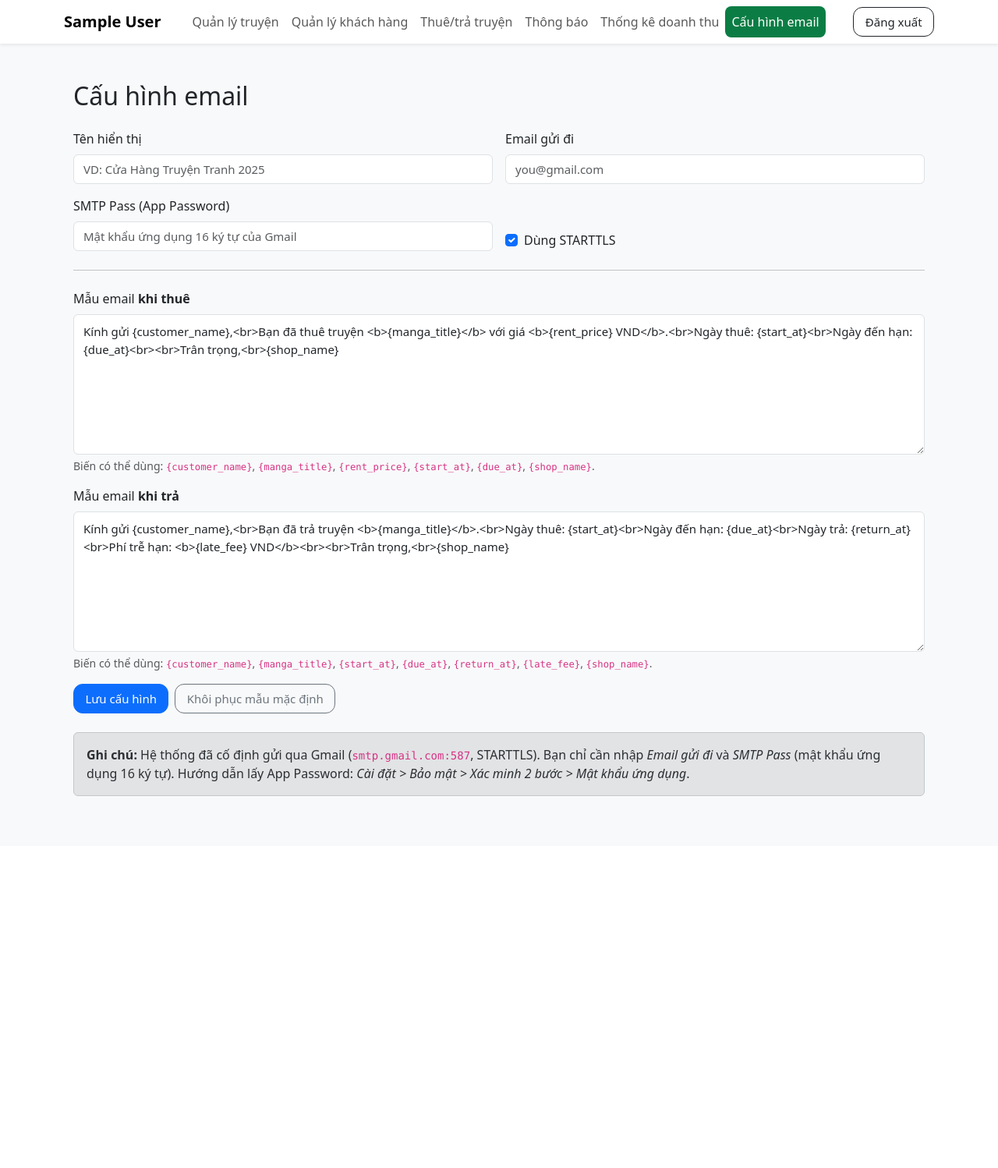
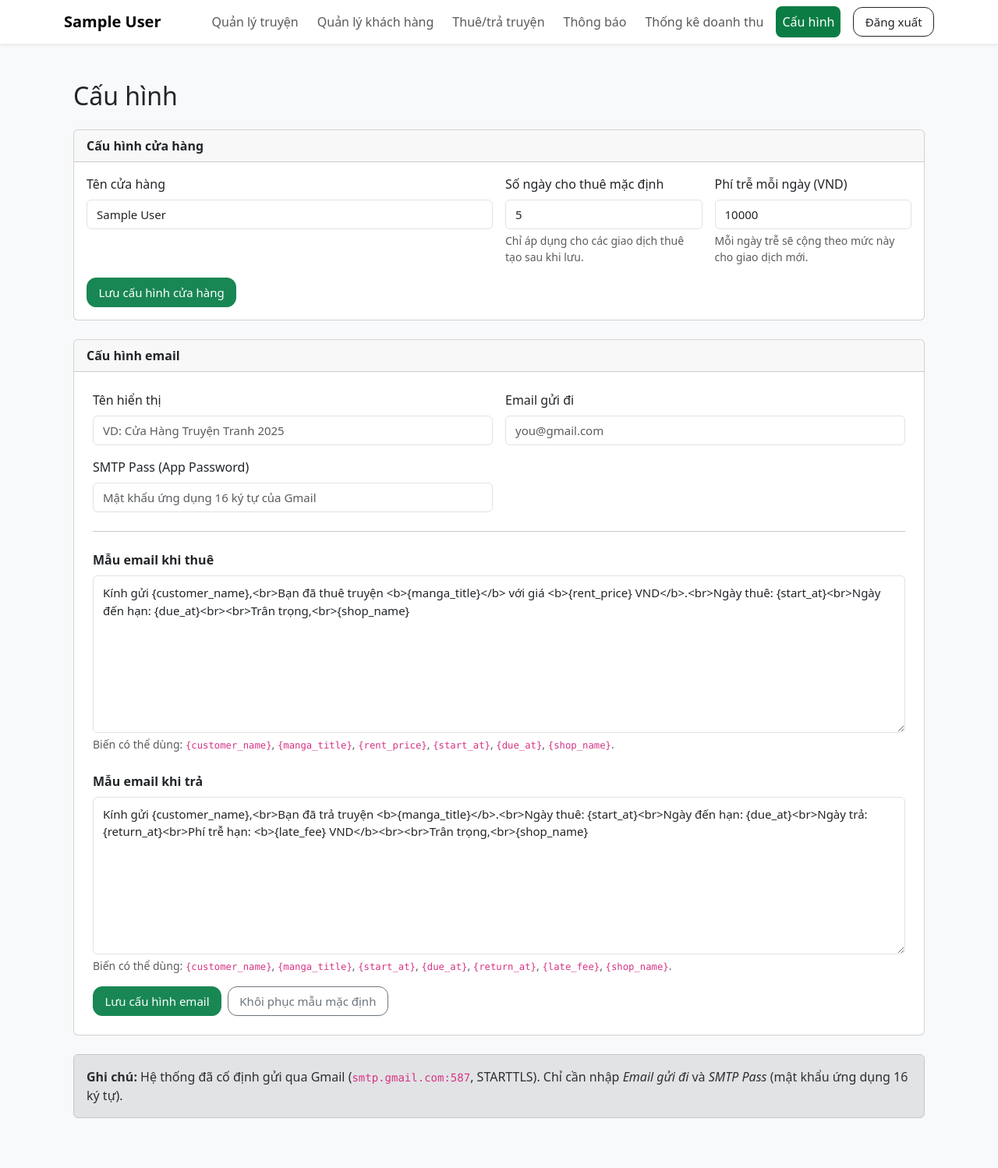
Before and after one commit to QuenggRyo/ung-dung-web-cho-thue-truyen-tranh, a Flask app: page /email-settings in a window 1280 px wide. Shown: the whole page at 78% size. Before the commit the page ends 1021 px from the top, so only its background shows below. Run offline with Flask 3, Linux system fonts and the light colour scheme; the visitor is signed in with stand-in values (Sample User, id 1).

Commit message:
Update 5 files: app.py, base.html, email_settings.html, rentals_list.html, notifications.html

```diff
--- a/app.py
+++ b/app.py
@@ -146,8 +146,69 @@ def count_unread_notifications(username):
     lst = read_json(user_file(username, "notifications.json"), [])
     return sum(1 for n in lst if not n.get("read"))
 
+
+# ===== Cấu hình cửa hàng (per user) =====
+def default_shop_cfg(username: str):
+    """
+    Giá trị mặc định:
+      - shop_name: lấy từ session hoặc users.json, nếu không có thì dùng chuỗi mặc định
+      - default_rent_days: 5 ngày
+      - late_fee_per_day: 10.000 VND
+    """
+    shop_name = session.get("shop_name", "")
+    if not shop_name and username:
+        users = read_json(USERS_FILE, [])
+        u = next((u for u in users if u.get("username") == username), None)
+        if u:
+            shop_name = u.get("shop_name", "")
+
+    if not shop_name:
+        shop_name = "Cửa Hàng Truyện Tranh 2025"
+
+    return {
+        "shop_name": shop_name,
+        "default_rent_days": 5,
+        "late_fee_per_day": 10000,
+    }
+
+
+def read_shop_cfg(username: str):
+    """
+    Đọc shop_config.json của tài khoản.
+    Nếu chưa có file thì sinh ra với giá trị mặc định.
+    """
+    path = user_file(username, "shop_config.json")
+    cfg = read_json(path, {})
+    base = default_shop_cfg(username)
+    for k, v in base.items():
+        cfg.setdefault(k, v)
+    write_json(path, cfg)
+    return cfg
+
+
+@app.context_processor
+def inject_shop_cfg():
+    """
+    Bơm biến shop_cfg vào tất cả template:
+      - shop_cfg.shop_name
+      - shop_cfg.default_rent_days
+      - shop_cfg.late_fee_per_day
+    """
+    username = get_current_username()
+    if not username:
+        return {
+            "shop_cfg": {
+                "shop_name": "Hệ thống quản lý & cho thuê truyện tranh",
+                "default_rent_days": 5,
+                "late_fee_per_day": 10000,
+            }
+        }
+    return {"shop_cfg": read_shop_cfg(username)}
+
+
 # ===== Đồng bộ khi sửa =====
 def propagate_manga_changes(username, manga_obj):
+
     rpath = user_file(username, "rentals.json")
     rentals = read_json(rpath, [])
     changed = False
@@ -394,15 +455,59 @@ def customers_delete(cid):
 # ================== Thuê / Trả truyện ==================
 @app.route("/rentals")
 def rentals_list():
-    if require_login(): return require_login()
+    if require_login():
+        return require_login()
     q = (request.args.get("q") or "").strip().lower()
     username = get_current_username()
+
     rentals = read_json(user_file(username, "rentals.json"), [])
-    rentals.sort(key=lambda x: x.get("created_at",""), reverse=True)
+
+        # ===== TÍNH LẠI PHÍ TRỄ CHO CÁC GIAO DỊCH CHƯA TRẢ =====
+    now = datetime.now()
+    shop_cfg = read_shop_cfg(username)
+    default_per_day = int(shop_cfg.get("late_fee_per_day", 10000) or 10000)
+
+    for r in rentals:
+        # Chỉ tính cho những giao dịch chưa trả
+        if not r.get("returned_at"):
+            try:
+                due = parse_dt(r["due_at"])
+            except Exception:
+                # Nếu dữ liệu ngày bị lỗi thì bỏ qua để không crash
+                continue
+
+            days_late = (now - due).days
+            late_fee = 0
+            if days_late > 0:
+                # Lấy phí trễ/ngày từ giao dịch, nếu không có thì dùng cấu hình hiện tại
+                per_day = r.get("late_fee_per_day", default_per_day)
+                try:
+                    per_day_int = int(per_day)
+                except Exception:
+                    per_day_int = default_per_day
+
+                if per_day_int < 0:
+                    per_day_int = 0
+
+                late_fee = days_late * per_day_int
+
+            # Ghi lại vào object để hiển thị ra bảng
+            r["late_fee"] = format_price(str(late_fee))
+    # =======================================================
+
+    rentals.sort(key=lambda x: x.get("created_at", ""), reverse=True)
     if q:
-        rentals = [r for r in rentals if q in r["manga_title"].lower() or q in r["customer_name"].lower()]
+        rentals = [
+            r for r in rentals
+            if q in r["manga_title"].lower() or q in r["customer_name"].lower()
+        ]
     unread_count = count_unread_notifications(username)
-    return render_template("rentals_list.html", rentals=rentals, q=q, unread_count=unread_count)
+    return render_template(
+        "rentals_list.html",
+        rentals=rentals,
+        q=q,
+        unread_count=unread_count,
+    )
 
 @app.route("/api/manga-price")
 def api_manga_price():
@@ -429,9 +534,15 @@ def rentals_create():
     manga = read_json(user_file(username, "manga.json"), [])
     customer_id = (request.form.get("customer_id") or "").strip()
     manga_id = (request.form.get("manga_id") or "").strip()
+        # Đọc cấu hình cửa hàng (số ngày thuê + phí trễ)
+    shop_cfg = read_shop_cfg(username)
+    rent_days = int(shop_cfg.get("default_rent_days", 5) or 5)
+    if rent_days < 1:
+        rent_days = 1
+
     rent_price = format_price(request.form.get("rent_price") or "0")
     start_at = now_str()
-    due_at = (datetime.now() + timedelta(days=5)).strftime(DT_FMT)
+    due_at = (datetime.now() + timedelta(days=rent_days)).strftime(DT_FMT)
 
     cust = next((c for c in customers if c["id"]==customer_id), None)
     mg = next((m for m in manga if m["id"]==manga_id), None)
@@ -452,6 +563,8 @@ def rentals_create():
         "customer_name": cust["name"],
         "rent_price": rent_price,
         "late_fee": "0",
+        # lưu phí trễ theo ngày tại thời điểm tạo giao dịch
+        "late_fee_per_day": int(shop_cfg.get("late_fee_per_day", 10000) or 0),
         "created_at": start_at,
         "due_at": due_at,
         "returned_at": "",
@@ -492,16 +605,34 @@ def rentals_return(rid):
         if r["id"] == rid and not r.get("returned_at"):
             found = r
             break
+
     if not found:
         flash("Không tìm thấy giao dịch hoặc đã trả.", "danger")
         return redirect(url_for("rentals_list"))
-    due = parse_dt(found["due_at"])
-    days_late = (datetime.now() - due).days
-    late_fee = 0
-    if days_late > 0:
-        late_fee = days_late * 10000
+    else:
+        # chỉ chạy khi tìm thấy giao dịch
+        shop_cfg = read_shop_cfg(username)
+        default_per_day = int(shop_cfg.get("late_fee_per_day", 10000) or 10000)
+
+        due = parse_dt(found["due_at"])
+        days_late = (datetime.now() - due).days
+
+        late_fee = 0
+        if days_late > 0:
+            per_day = found.get("late_fee_per_day", default_per_day)
+            try:
+                per_day_int = int(per_day)
+            except Exception:
+                per_day_int = default_per_day
+
+            if per_day_int < 0:
+                per_day_int = 0
+
+            late_fee = days_late * per_day_int
+
     found["late_fee"] = format_price(str(late_fee))
     found["returned_at"] = now_str()
+
     write_json(user_file(username, "rentals.json"), rentals)
 
     adjust_stock(username, found["manga_id"], +1)
@@ -530,18 +661,30 @@ def rentals_return(rid):
 # ================== Thông báo ==================
 @app.route("/notifications", methods=["GET","POST"])
 def notifications():
-    if require_login(): return require_login()
+    if require_login():
+        return require_login()
     username = get_current_username()
     notifs_path = user_file(username, "notifications.json")
     notifs = read_json(notifs_path, [])
+
     if request.method == "POST":
         nid = request.args.get("read")
-        for n in notifs:
-            if n["id"] == nid:
+
+        if nid == "all":
+            # Đánh dấu tất cả thông báo là đã đọc
+            for n in notifs:
                 n["read"] = True
+        else:
+            # Đánh dấu 1 thông báo (double-click như cũ)
+            for n in notifs:
+                if n["id"] == nid:
+                    n["read"] = True
+                    break
+
         write_json(notifs_path, notifs)
         return jsonify({"ok": True})
-    notifs.sort(key=lambda x: x.get("created_at",""), reverse=True)
+
+    notifs.sort(key=lambda x: x.get("created_at", ""), reverse=True)
     unread_count = count_unread_notifications(username)
     return render_template("notifications.html", notifs=notifs, unread_count=unread_count)
 
@@ -568,7 +711,7 @@ def stats():
         if not date_to:
             date_to = today
 
-    # Hàm kiểm tra giao dịch có nằm trong khoảng ngày hay không
+        # Hàm kiểm tra giao dịch có nằm trong khoảng ngày thuê hay không (created_at)
     def in_range(rec):
         try:
             t = parse_dt(rec["created_at"])
@@ -588,14 +731,48 @@ def stats():
                 ok &= t <= parse_dt(date_to)
         return ok
 
-    # Lọc danh sách theo khoảng ngày
+    # Giữ lại bản đầy đủ để tính phí trễ theo NGÀY TRẢ
+    rentals_all = list(rentals)
+
+    # Lọc danh sách theo khoảng ngày thuê (cho tổng giao dịch + tổng giá thuê)
     if date_from or date_to:
         rentals = [r for r in rentals if in_range(r)]
 
+    # Hàm kiểm tra giao dịch có ngày trả nằm trong khoảng lọc hay không (returned_at)
+    def in_return_range(rec):
+        returned_at_str = rec.get("returned_at")
+        if not returned_at_str:
+            return False
+        try:
+            t = parse_dt(returned_at_str)
+        except:
+            return False
+
+        ok = True
+        if date_from:
+            if len(date_from) == 10:
+                ok &= t >= parse_dt(date_from + " 00:00:00")
+            else:
+                ok &= t >= parse_dt(date_from)
+        if date_to:
+            if len(date_to) == 10:
+                ok &= t <= parse_dt(date_to + " 23:59:59")
+            else:
+                ok &= t <= parse_dt(date_to)
+        return ok
+
     # Tính toán thống kê
+    # 1) Tổng số giao dịch + tổng giá thuê tính theo NGÀY THUÊ
     total_trans = len(rentals)
     total_rent = sum(price_to_int(r["rent_price"]) for r in rentals)
-    total_late = sum(price_to_int(r.get("late_fee", "0")) for r in rentals if r.get("returned_at"))
+
+    # 2) Tổng phí trễ tính theo NGÀY TRẢ
+    total_late = sum(
+        price_to_int(r.get("late_fee", "0"))
+        for r in rentals_all
+        if in_return_range(r)
+    )
+
     total = total_rent + total_late
     unread_count = count_unread_notifications(username)
 
@@ -637,18 +814,26 @@ def default_email_cfg(shop_name: str = ""):
 
 @app.route("/email-settings", methods=["GET", "POST"])
 def email_settings():
+    """
+    Trang CẤU HÌNH:
+      - Phần trên: Cấu hình cửa hàng
+      - Phần dưới: Cấu hình email
+    """
     if require_login():
         return require_login()
 
     username = get_current_username()
+    shop_cfg = read_shop_cfg(username)
+
+    # ----- CẤU HÌNH EMAIL -----
     path = user_file(username, "email.json")
     cfg = read_json(path, {})
 
-    # Khôi phục mẫu mặc định (không đụng tới mật khẩu nếu đã có)
+    # Khôi phục mẫu mặc định (chỉ ảnh hưởng tới template email)
     if request.method == "GET" and request.args.get("reset_tpl") == "1":
-        base = default_email_cfg(session.get('shop_name', ''))
+        base = default_email_cfg(shop_cfg.get("shop_name", ""))
         cfg.setdefault("smtp_pass", "")
-        cfg.setdefault("sender_name", session.get('shop_name', 'Cửa Hàng Truyện Tranh 2025'))
+        cfg.setdefault("sender_name", shop_cfg.get("shop_name", "Cửa Hàng Truyện Tranh 2025"))
         cfg.setdefault("sender_email", "")
         cfg.setdefault("use_tls", True)
         cfg["tpl_rent"] = base["tpl_rent"]
@@ -657,34 +842,94 @@ def email_settings():
         flash("Đã khôi phục mẫu email mặc định.", "success")
         return redirect(url_for("email_settings"))
 
-    # Lưu cấu hình
     if request.method == "POST":
-        cfg = {
-            "smtp_pass": (request.form.get("smtp_pass") or "").strip(),
-            "sender_name": (request.form.get("sender_name") or "").strip(),
-            "sender_email": (request.form.get("sender_email") or "").strip(),
-            "use_tls": True,  # luôn dùng STARTTLS với Gmail
-            "tpl_rent": (request.form.get("tpl_rent") or "").strip(),
-            "tpl_return": (request.form.get("tpl_return") or "").strip(),
-        }
-        base = default_email_cfg(session.get('shop_name', ''))
-        if not cfg.get("tpl_rent"):
-            cfg["tpl_rent"] = base["tpl_rent"]
-        if not cfg.get("tpl_return"):
-            cfg["tpl_return"] = base["tpl_return"]
-        write_json(path, cfg)
-        flash("Đã lưu cấu hình email.", "success")
-        return redirect(url_for("email_settings"))
+        action = (request.form.get("action") or "").strip()
+
+        # ----- LƯU CẤU HÌNH CỬA HÀNG -----
+        if action == "shop":
+            shop_name = (request.form.get("shop_name") or "").strip()
+            if not shop_name:
+                shop_name = shop_cfg.get("shop_name", "")
+
+            def safe_int(val, default):
+                try:
+                    return int(val)
+                except Exception:
+                    return default
+
+            default_days = safe_int(
+                request.form.get("default_rent_days"),
+                shop_cfg.get("default_rent_days", 5),
+            )
+            late_per_day = safe_int(
+                request.form.get("late_fee_per_day"),
+                shop_cfg.get("late_fee_per_day", 10000),
+            )
+
+            if default_days < 1:
+                default_days = 1
+            if late_per_day < 0:
+                late_per_day = 0
+
+            shop_cfg.update(
+                {
+                    "shop_name": shop_name,
+                    "default_rent_days": default_days,
+                    "late_fee_per_day": late_per_day,
+                }
+            )
+            write_json(user_file(username, "shop_config.json"), shop_cfg)
+
+            # Cập nhật users.json để lần đăng nhập sau vẫn thấy tên mới
+            users = read_json(USERS_FILE, [])
+            changed = False
+            for u in users:
+                if u.get("username") == username:
+                    u["shop_name"] = shop_name
+                    changed = True
+                    break
+            if changed:
+                write_json(USERS_FILE, users)
+
+            # Cập nhật session hiện tại
+            session["shop_name"] = shop_name
+
+            flash("Đã lưu cấu hình cửa hàng.", "success")
+            return redirect(url_for("email_settings"))
+
+        # ----- LƯU CẤU HÌNH EMAIL -----
+        else:
+            cfg = {
+                "smtp_pass": (request.form.get("smtp_pass") or "").strip(),
+                "sender_name": (request.form.get("sender_name") or "").strip(),
+                "sender_email": (request.form.get("sender_email") or "").strip(),
+                "use_tls": True,  # luôn dùng STARTTLS với Gmail
+                "tpl_rent": (request.form.get("tpl_rent") or "").strip(),
+                "tpl_return": (request.form.get("tpl_return") or "").strip(),
+            }
+            base = default_email_cfg(shop_cfg.get("shop_name", ""))
+            if not cfg.get("tpl_rent"):
+                cfg["tpl_rent"] = base["tpl_rent"]
+            if not cfg.get("tpl_return"):
+                cfg["tpl_return"] = base["tpl_return"]
+            write_json(path, cfg)
+            flash("Đã lưu cấu hình email.", "success")
+            return redirect(url_for("email_settings"))
 
     # Đảm bảo có sẵn mẫu mặc định lần đầu mở
     if not cfg.get("tpl_rent") or not cfg.get("tpl_return"):
-        base = default_email_cfg(session.get('shop_name', ''))
+        base = default_email_cfg(shop_cfg.get("shop_name", ""))
         cfg.setdefault("tpl_rent", base["tpl_rent"])
         cfg.setdefault("tpl_return", base["tpl_return"])
         write_json(path, cfg)
 
     unread_count = count_unread_notifications(username)
-    return render_template("email_settings.html", cfg=cfg, unread_count=unread_count)
+    return render_template(
+        "email_settings.html",
+        cfg=cfg,
+        shop_cfg=shop_cfg,
+        unread_count=unread_count,
+    )
 
 # ================== Run ==================
 if __name__ == "__main__":
--- a/templates/base.html
+++ b/templates/base.html
@@ -352,7 +348,7 @@
         </button>
 
         <div class="collapse navbar-collapse mt-2 mt-lg-0" id="mainNav">
-          <ul class="navbar-nav me-auto ms-lg-3">
+          <ul class="navbar-nav ms-auto me-lg-3 gap-lg-2">
             <li class="nav-item">
               <a
                 class="nav-link{{ ' active' if cur.startswith('/manga') }}"
@@ -395,12 +391,12 @@
               <a
                 class="nav-link{{ ' active' if cur.startswith('/email-settings') }}"
                 href="{{ url_for('email_settings') }}"
-                >Cấu hình email</a
+                >Cấu hình</a
               >
             </li>
           </ul>
 
-          <div class="ms-lg-auto">
+          <div class="d-flex align-items-center">
             <a class="btn btn-outline-dark" href="{{ url_for('logout') }}"
               >Đăng xuất</a
             >
--- a/templates/email_settings.html
+++ b/templates/email_settings.html
@@ -1,11 +1,82 @@
-{% extends "base.html" %} {% block title %}Cấu hình email{% endblock %} {% block
+{% extends "base.html" %} {% block title %}Cấu hình{% endblock %} {% block
 content %}
+
 <div class="container py-4">
-  <h2 class="mb-4">Cấu hình email</h2>
+  <h2 class="mb-4">Cấu hình</h2>
 
+  <!-- ================== CẤU HÌNH CỬA HÀNG ================== -->
+  <div class="card mb-4">
+    <div class="card-header">
+      <strong>Cấu hình cửa hàng</strong>
+    </div>
+    <div class="card-body">
       <form method="post">
+        <input type="hidden" name="action" value="shop" />
+
         <div class="row g-3">
-      <!-- Chỉ giữ các mục cần thiết -->
+          <div class="col-md-6">
+            <label class="form-label">Tên cửa hàng</label>
+            <input
+              type="text"
+              name="shop_name"
+              class="form-control"
+              value="{{ shop_cfg.shop_name }}"
+              placeholder="VD: Cửa Hàng Truyện Tranh 2025"
+              required
+            />
+          </div>
+
+          <div class="col-md-3">
+            <label class="form-label">Số ngày cho thuê mặc định</label>
+            <input
+              type="number"
+              name="default_rent_days"
+              class="form-control"
+              min="1"
+              value="{{ shop_cfg.default_rent_days }}"
+            />
+            <div class="form-text">
+              Chỉ áp dụng cho các giao dịch thuê tạo sau khi lưu.
+            </div>
+          </div>
+
+          <div class="col-md-3">
+            <label class="form-label">Phí trễ mỗi ngày (VND)</label>
+            <input
+              type="number"
+              name="late_fee_per_day"
+              class="form-control"
+              min="0"
+              step="1000"
+              value="{{ shop_cfg.late_fee_per_day }}"
+            />
+            <div class="form-text">
+              Mỗi ngày trễ sẽ cộng theo mức này cho giao dịch mới.
+            </div>
+          </div>
+        </div>
+
+        <div class="mt-3">
+          <button type="submit" class="btn btn-success">
+            Lưu cấu hình cửa hàng
+          </button>
+        </div>
+      </form>
+    </div>
+  </div>
+
+  <!-- ====================== CẤU HÌNH EMAIL ====================== -->
+  <div class="card mb-4">
+    <div class="card-header">
+      <strong>Cấu hình email</strong>
+    </div>
+
+    <div class="card-body p-4">
+      <form method="post">
+        <input type="hidden" name="action" value="email" />
+
+        <!-- CỤM THÔNG TIN EMAIL -->
+        <div class="row g-3 mb-3">
           <div class="col-md-6">
             <label class="form-label">Tên hiển thị</label>
             <input
@@ -14,8 +85,6 @@ content %}
               class="form-control"
               value="{{ cfg.get('sender_name','') }}"
               placeholder="VD: Cửa Hàng Truyện Tranh 2025"
-          autocapitalize="off"
-          spellcheck="false"
             />
           </div>
 
@@ -27,9 +96,6 @@ content %}
               class="form-control"
               value="{{ cfg.get('sender_email','') }}"
               placeholder="you@gmail.com"
-          autocapitalize="off"
-          spellcheck="false"
-          inputmode="email"
             />
           </div>
 
@@ -41,74 +107,79 @@ content %}
               class="form-control"
               value="{{ cfg.get('smtp_pass','') }}"
               placeholder="Mật khẩu ứng dụng 16 ký tự của Gmail"
-          autocomplete="new-password"
             />
-      </div>
-
-      <div class="col-md-6 d-flex align-items-end">
-        <div class="form-check">
-          <input class="form-check-input" type="checkbox" id="use_tls"
-          name="use_tls" {% if cfg.get('use_tls', True) %}checked{% endif %}>
-          <label class="form-check-label" for="use_tls">Dùng STARTTLS</label>
-        </div>
           </div>
         </div>
 
         <hr class="my-4" />
 
-    <div class="mb-3">
-      <label class="form-label">Mẫu email <b>khi thuê</b></label>
+        <!-- MẪU EMAIL KHI THUÊ -->
+        <div class="mt-3">
+          <label class="form-label fw-semibold"
+            >Mẫu email <b>khi thuê</b></label
+          >
           <textarea
             name="tpl_rent"
             class="form-control"
-        rows="7"
+            rows="8"
             placeholder="HTML của mẫu email khi thuê"
           >
 {{ cfg.get('tpl_rent','') }}</textarea
           >
-      <div class="form-text">
-        Biến có thể dùng: <code>{customer_name}</code>,
-        <code>{manga_title}</code>, <code>{rent_price}</code>,
+
+          <div class="form-text mt-1">
+            Biến có thể dùng:
+            <code>{customer_name}</code>, <code>{manga_title}</code>,
+            <code>{rent_price}</code>, <code>{start_at}</code>,
+            <code>{due_at}</code>, <code>{shop_name}</code>.
+          </div>
+        </div>
+
+        <!-- MẪU EMAIL KHI TRẢ -->
+        <div class="mt-4">
+          <label class="form-label fw-semibold">Mẫu email <b>khi trả</b></label>
+          <textarea
+            name="tpl_return"
+            class="form-control"
+            rows="8"
+            placeholder="HTML của mẫu email khi trả"
+          >
+{{ cfg.get('tpl_return','') }}</textarea
+          >
+
+          <div class="form-text mt-1">
+            Biến có thể dùng:
+            <code>{customer_name}</code>, <code>{manga_title}</code>,
             <code>{start_at}</code>, <code>{due_at}</code>,
+            <code>{return_at}</code>, <code>{late_fee}</code>,
             <code>{shop_name}</code>.
           </div>
         </div>
 
-    <div class="mb-3">
-      <label class="form-label">Mẫu email <b>khi trả</b></label>
-      <textarea
-        name="tpl_return"
-        class="form-control"
-        rows="7"
-        placeholder="HTML của mẫu email khi trả"
-      >
-{{ cfg.get('tpl_return','') }}</textarea
-      >
-      <div class="form-text">
-        Biến có thể dùng: <code>{customer_name}</code>,
-        <code>{manga_title}</code>, <code>{start_at}</code>,
-        <code>{due_at}</code>, <code>{return_at}</code>,
-        <code>{late_fee}</code>, <code>{shop_name}</code>.
-      </div>
-    </div>
+        <!-- NÚT LƯU / RESET -->
+        <div class="mt-3 d-flex gap-2">
+          <button type="submit" class="btn btn-success">
+            Lưu cấu hình email
+          </button>
 
-    <div class="d-flex gap-2 mt-3">
-      <button type="submit" class="btn btn-primary">Lưu cấu hình</button>
           <a
-        href="{{ url_for('email_settings') }}?reset_tpl=1"
             class="btn btn-outline-secondary"
+            href="{{ url_for('email_settings', reset_tpl=1) }}"
           >
             Khôi phục mẫu mặc định
           </a>
         </div>
       </form>
-
-  <div class="alert alert-secondary mt-4" role="alert">
-    <b>Ghi chú:</b> Hệ thống đã cố định gửi qua Gmail
-    (<code>smtp.gmail.com:587</code>, STARTTLS). Bạn chỉ cần nhập
-    <i>Email gửi đi</i> và <i>SMTP Pass</i> (mật khẩu ứng dụng 16 ký tự). Hướng
-    dẫn lấy App Password:
-    <i>Cài đặt &gt; Bảo mật &gt; Xác minh 2 bước &gt; Mật khẩu ứng dụng</i>.
     </div>
   </div>
+
+  <!-- ====================== GHI CHÚ ====================== -->
+  <div class="alert alert-secondary mt-4" role="alert">
+    <b>Ghi chú:</b>
+    Hệ thống đã cố định gửi qua Gmail (<code>smtp.gmail.com:587</code>,
+    STARTTLS). Chỉ cần nhập <i>Email gửi đi</i> và <i>SMTP Pass</i> (mật khẩu
+    ứng dụng 16 ký tự).
+  </div>
+</div>
+
 {% endblock %}
--- a/templates/rentals_list.html
+++ b/templates/rentals_list.html
@@ -178,7 +178,7 @@
         </div>
         <div class="alert alert-secondary">
           Ngày thuê tự động: {{ now() }}<br />
-          Ngày đến hạn: +5 ngày sau khi tạo.
+          Ngày đến hạn: +{{ shop_cfg.default_rent_days }} ngày sau khi tạo.
         </div>
       </div>
       <div class="modal-footer">
```
Also changed, not shown: other parts of templates/base.html (+9 -13 lines), templates/notifications.html (+33 -1 lines). Lines whose indentation alone changed are shown as unchanged.
